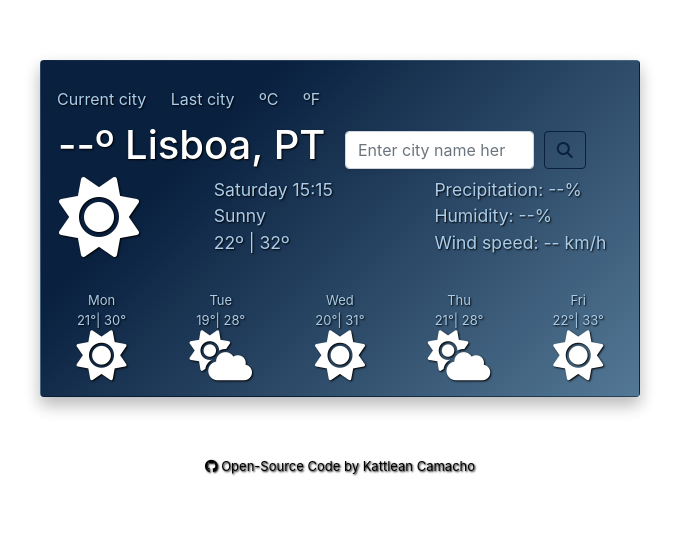
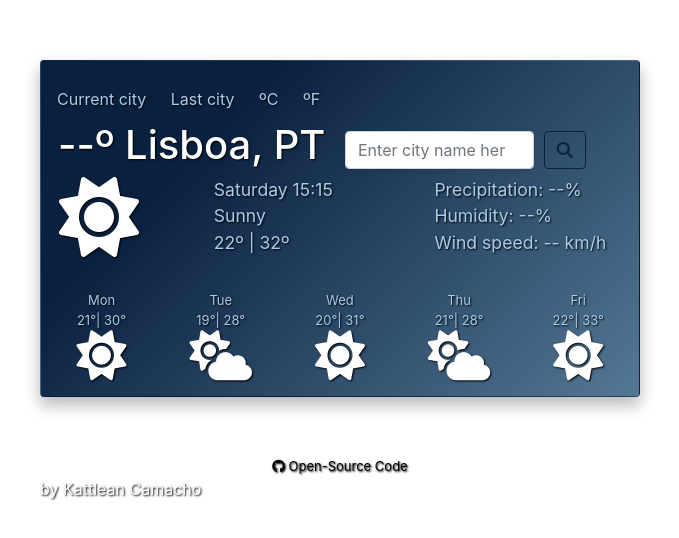
Before and after one commit to Kattlean/Weather-App, a plain HTML site: page index.html in a window 1280 px wide. Shown: the whole page, without its empty margins (300-979 px from the left). Drawn offline with nearby package versions, Linux system fonts and the light colour scheme.

Commit message:
Footer updates (my name)

```diff
--- a/index.html
+++ b/index.html
@@ -127,13 +127,16 @@
         </div>
       </div>
     </div>
+    <footer>
       <a
         class="footer"
         href="https://github.com/Kattlean/Weather-App.git"
         target="_blank"
       >
-      <i class="fab fa-github"></i> Open-Source Code by Kattlean Camacho
+        <i class="fab fa-github"></i> Open-Source Code
       </a>
+      by Kattlean Camacho
+    </footer>
     <script src="src/index.js"></script>
   </body>
 </html>
--- a/src/index.js
+++ b/src/index.js
@@ -1,4 +1,4 @@
-// ---------------------- Current week day and hour ----------------------
+// ---------------------- Date and time ----------------------
 let now = new Date();
 let hour = now.getHours();
 let minutes = now.getMinutes();
```
Lines whose indentation alone changed are shown as unchanged.
